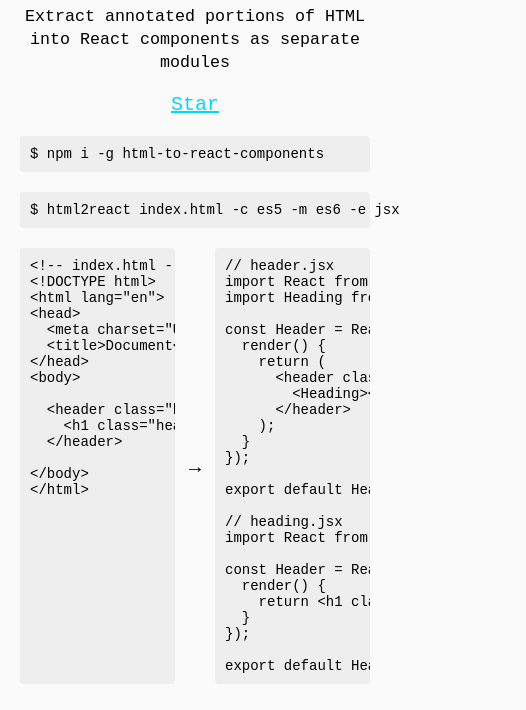
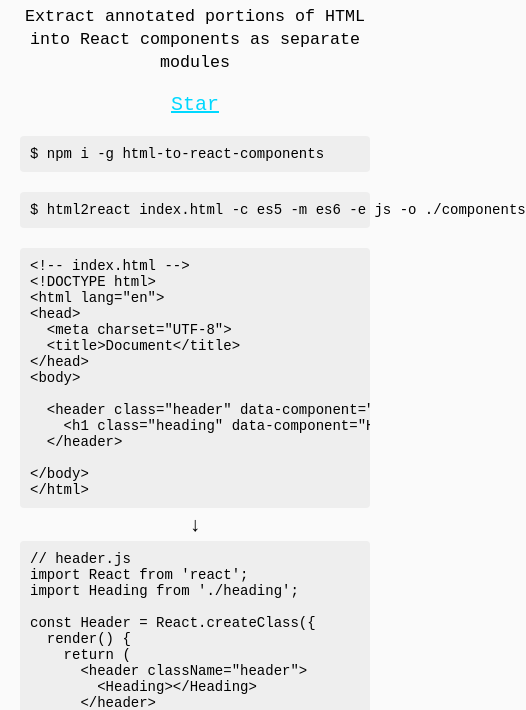
Before and after one commit to roman01la/html-to-react-components, a plain HTML site: page index.html in a window 390 px wide. Shown: the part 132-842 px from the top of the page, 526 px wide, since content can reach past the window. Drawn offline with Linux system fonts and the light colour scheme.

Commit message:
update website

```diff
--- a/index.html
+++ b/index.html
@@ -66,6 +66,12 @@
       font-family: sans-serif;
     }
 
+    .arrow::before {
+      content: '→';
+      display: block;
+      position: relative;
+    }
+
     .footer {
       text-align: center;
       margin: 50px 0 0;
@@ -73,6 +79,23 @@
 
     .footer p {
       margin: 0;
+    }
+
+    @media screen and (max-width: 700px) {
+
+      .code {
+        flex-direction: column;
+      }
+
+      .arrow {
+        max-width: initial;
+        margin: 5px 0;
+        justify-content: center;
+      }
+
+      .arrow::before {
+        content: '↓';
+      }
     }
   </style>
 </head>
@@ -89,7 +112,7 @@
   <main class="main">
 
     <pre class="oneline">$ npm i -g html-to-react-components</pre>
-    <pre class="oneline">$ html2react index.html -c es5 -m es6 -e jsx</pre>
+    <pre class="oneline">$ html2react index.html -c es5 -m es6 -e js -o ./components</pre>
 
     <div class="code">
 
@@ -109,11 +132,11 @@
 &lt;/body&gt;
 &lt;/html&gt;</pre>
 
-      <div class="arrow">→</div>
+      <div class="arrow"></div>
 
-      <pre>// header.jsx
-import React from "react";
-import Heading from "./heading";
+      <pre>// header.js
+import React from 'react';
+import Heading from './heading';
 
 const Header = React.createClass({
   render() {
@@ -127,8 +150,8 @@ const Header = React.createClass({
 
 export default Header;
 
-// heading.jsx
-import React from "react";
+// heading.js
+import React from 'react';
 
 const Header = React.createClass({
   render() {
```
